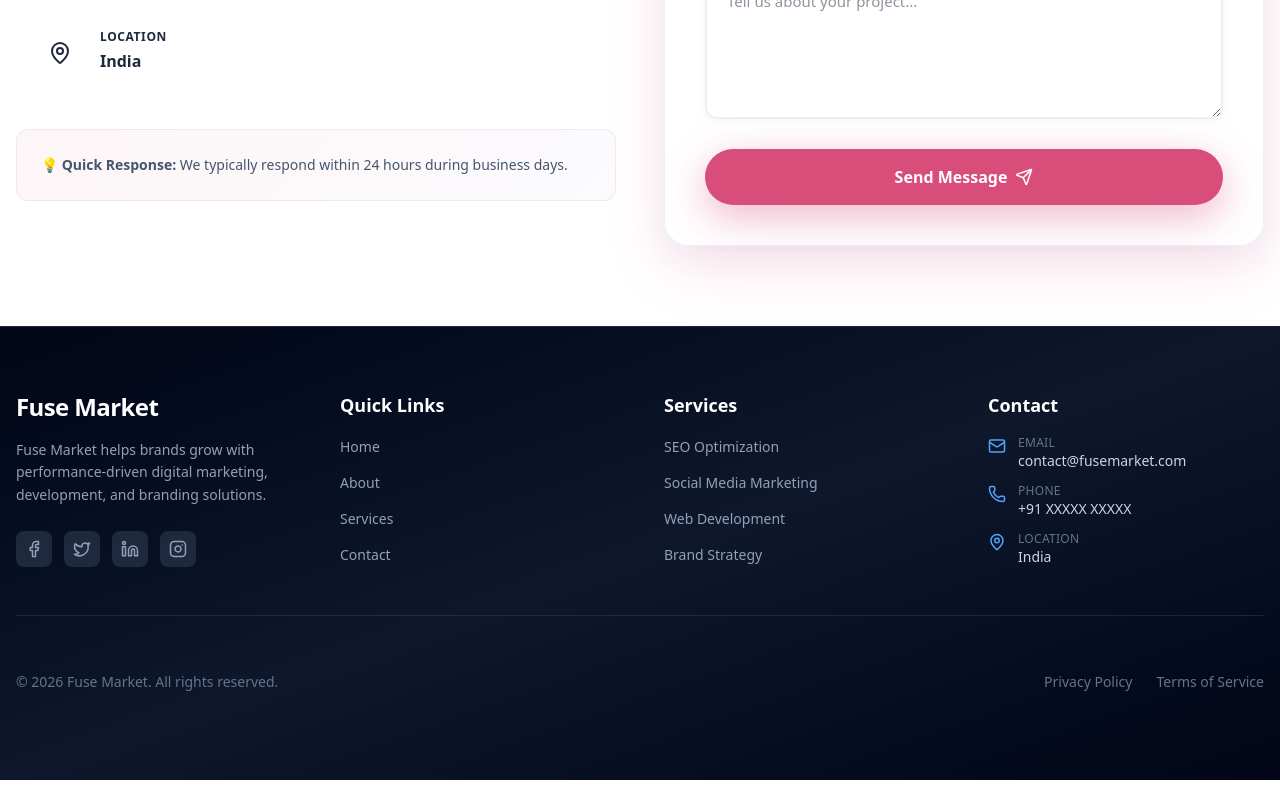
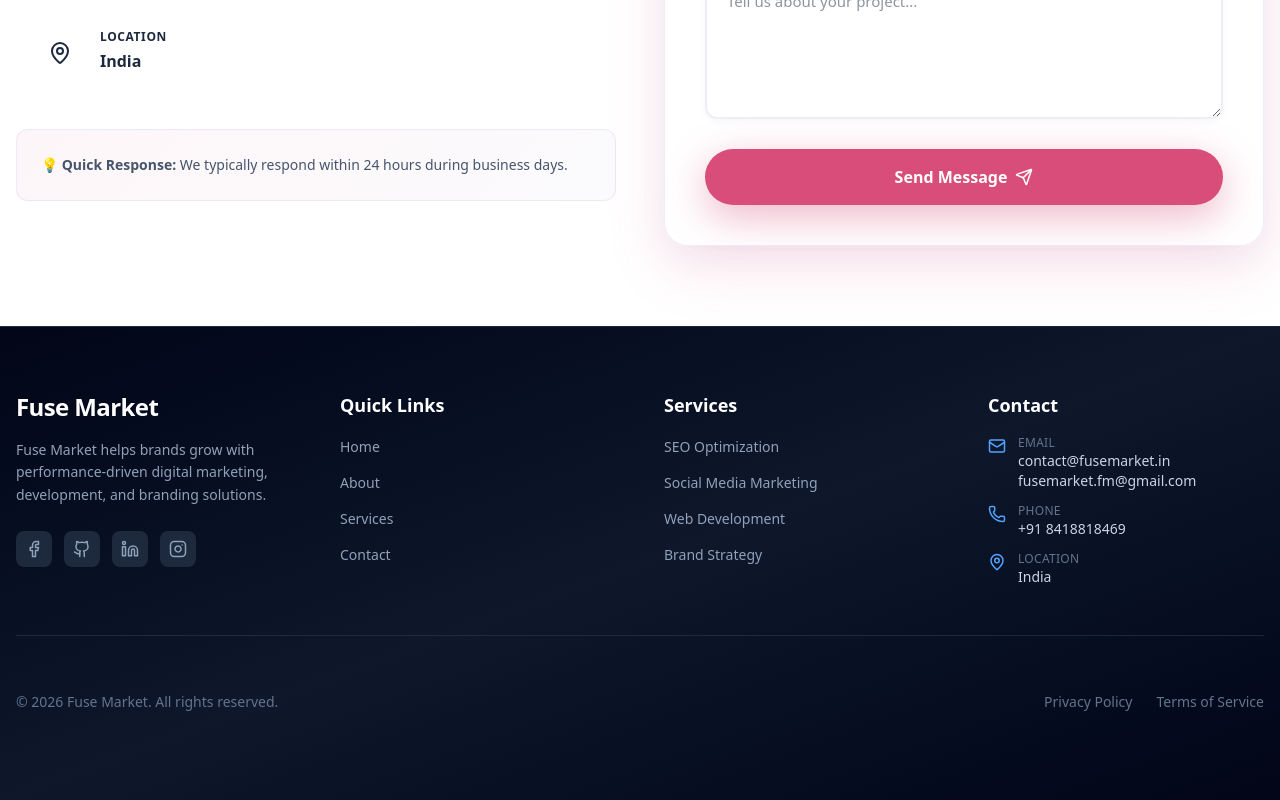
Before and after one commit to devPriyanshu1/fusseMarket, a React (Vite) app: page /contact in a window 1280 px wide. Shown: the part 886-1686 px from the top of the page. Built offline with nearby package versions, Linux system fonts and the light colour scheme.

Commit message:
fix: update footer with working social links and improved email display

```diff
--- a/src/component/layout/Footer.jsx
+++ b/src/component/layout/Footer.jsx
@@ -4,7 +4,7 @@ import {
   Phone,
   MapPin,
   Facebook,
-  Twitter,
+  Github,
   Linkedin,
   Instagram,
 } from "lucide-react";
@@ -25,16 +25,42 @@ const Footer = () => {
             </p>
             {/* Social Links */}
             <div className="flex gap-3 pt-2">
-              {[Facebook, Twitter, Linkedin, Instagram].map((Icon, i) => (
-                <a
-                  key={i}
-                  href="#"
-                  className="w-9 h-9 rounded-lg bg-slate-800 hover:bg-blue-600 text-slate-400 hover:text-white flex items-center justify-center transition-all duration-300"
-                  aria-label="social"
-                >
-                  <Icon size={18} />
-                </a>
-              ))}
+              <a
+                href="https://www.facebook.com/people/The-Fusse-Market/61579758510284/"
+                target="_blank"
+                rel="noopener noreferrer"
+                className="w-9 h-9 rounded-lg bg-slate-800 hover:bg-blue-600 text-slate-400 hover:text-white flex items-center justify-center transition-all duration-300"
+                aria-label="Facebook"
+              >
+                <Facebook size={18} />
+              </a>
+              <a
+                href="https://github.com/SarveshCS"
+                target="_blank"
+                rel="noopener noreferrer"
+                className="w-9 h-9 rounded-lg bg-slate-800 hover:bg-slate-700 text-slate-400 hover:text-white flex items-center justify-center transition-all duration-300"
+                aria-label="GitHub"
+              >
+                <Github size={18} />
+              </a>
+              <a
+                href="https://in.linkedin.com/company/thefussemarket"
+                target="_blank"
+                rel="noopener noreferrer"
+                className="w-9 h-9 rounded-lg bg-slate-800 hover:bg-blue-600 text-slate-400 hover:text-white flex items-center justify-center transition-all duration-300"
+                aria-label="LinkedIn"
+              >
+                <Linkedin size={18} />
+              </a>
+              <a
+                href="https://www.instagram.com/the_fusse_market/"
+                target="_blank"
+                rel="noopener noreferrer"
+                className="w-9 h-9 rounded-lg bg-slate-800 hover:bg-pink-600 text-slate-400 hover:text-white flex items-center justify-center transition-all duration-300"
+                aria-label="Instagram"
+              >
+                <Instagram size={18} />
+              </a>
             </div>
           </div>
 
@@ -91,12 +117,15 @@ const Footer = () => {
                   size={18}
                   className="text-blue-400 mt-0.5 flex-shrink-0"
                 />
-                <div>
+                <div className="flex-1 min-w-0">
                   <p className="text-xs text-slate-500 uppercase tracking-wide">
                     Email
                   </p>
-                  <p className="text-sm text-slate-300 hover:text-blue-400 transition-colors font-medium">
-                    contact@fusemarket.com
+                  <p className="text-sm text-slate-300 hover:text-blue-400 transition-colors font-medium break-words">
+                    contact@fusemarket.in
+                  </p>
+                  <p className="text-sm text-slate-300 hover:text-blue-400 transition-colors font-medium break-words">
+                    fusemarket.fm@gmail.com
                   </p>
                 </div>
               </li>
@@ -110,7 +139,7 @@ const Footer = () => {
                     Phone
                   </p>
                   <p className="text-sm text-slate-300 hover:text-blue-400 transition-colors font-medium">
-                    +91 XXXXX XXXXX
+                    +91 8418818469
                   </p>
                 </div>
               </li>
```
